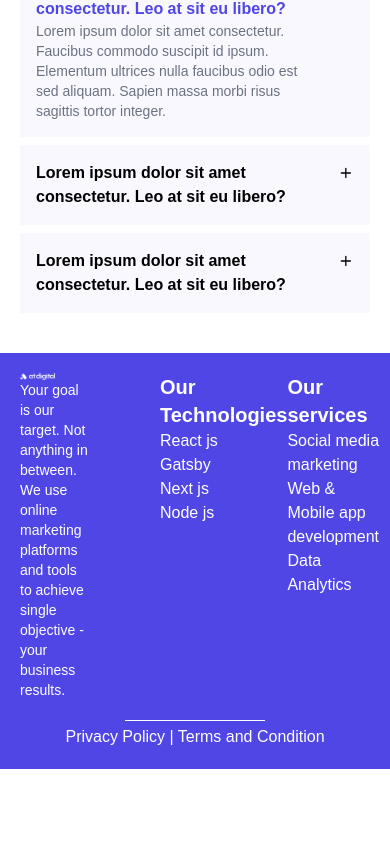
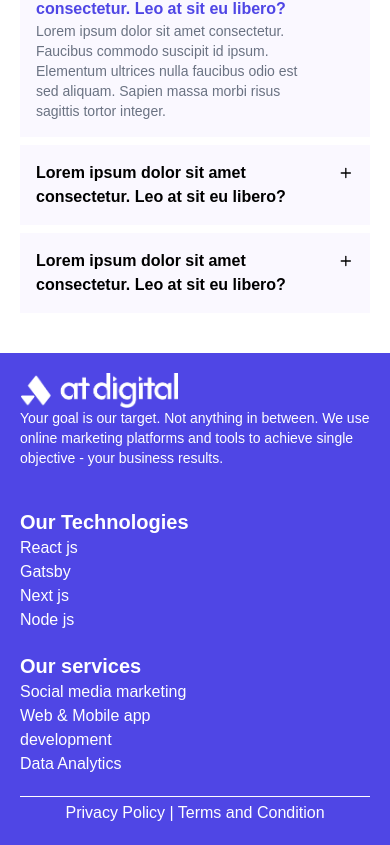
Before and after one commit to buddhima300/AtDigital, a React (Vite) app in the folder task/: page / in a window 390 px wide. Shown: the part 2184-3029 px from the top of the page. Before the commit the page ends 2953 px from the top, so only its background shows below. Built offline with nearby package versions, Linux system fonts and the light colour scheme.

Commit message:
Final commit of the Landing page for this task

```diff
--- a/task/src/components/Footer.jsx
+++ b/task/src/components/Footer.jsx
@@ -4,10 +4,10 @@ import logo from "../assets/logo.png";
 function Footer() {
   return (
     <div className="bg-[#4F46E5] p-5">
-      <div className="flex justify-between">
+      <div className="block lg:flex justify-between">
         {/* left side */}
-        <div className="block w-[30%] text-white text-sm">
-          <img src={logo} alt="logo" className="w-[50%]" />
+        <div className="block md:w-[50%] lg:w-[30%] text-white text-sm">
+          <img src={logo} alt="logo" className="w-[45%] md:w-[50%]" />
           <p>
             Your goal is our target. Not anything in between. We use online
             marketing platforms and tools to achieve single objective - your
@@ -15,7 +15,7 @@ function Footer() {
           </p>
         </div>
         {/* right side */}
-        <div className="flex justify-around w-[60%] ml-[20%] text-white">
+        <div className="block mt-10 md:mt-5 lg:mt-0  md:flex justify-around w-[60%] lg:ml-[20%] text-white">
           {/* first column */}
           <div>
             <h3 className="text-xl font-semibold">Our Technologies</h3>
@@ -36,7 +36,7 @@ function Footer() {
           </div>
           {/* second column */}
           <div>
-            <h3 className="text-xl font-semibold">Our services</h3>
+            <h3 className="text-xl font-semibold mt-5 md:mt-0">Our services</h3>
             <ul>
               <li>
                 <a href="">Social media marketing</a>
@@ -53,7 +53,7 @@ function Footer() {
       </div>
       {/* second section of footer */}
       <div className="mt-5 text-center text-white">
-        <hr className="mx-[30%] mb-1" />
+        <hr className="lg:mx-[30%] mb-1" />
         <p>Privacy Policy | Terms and Condition</p>
       </div>
     </div>
```
